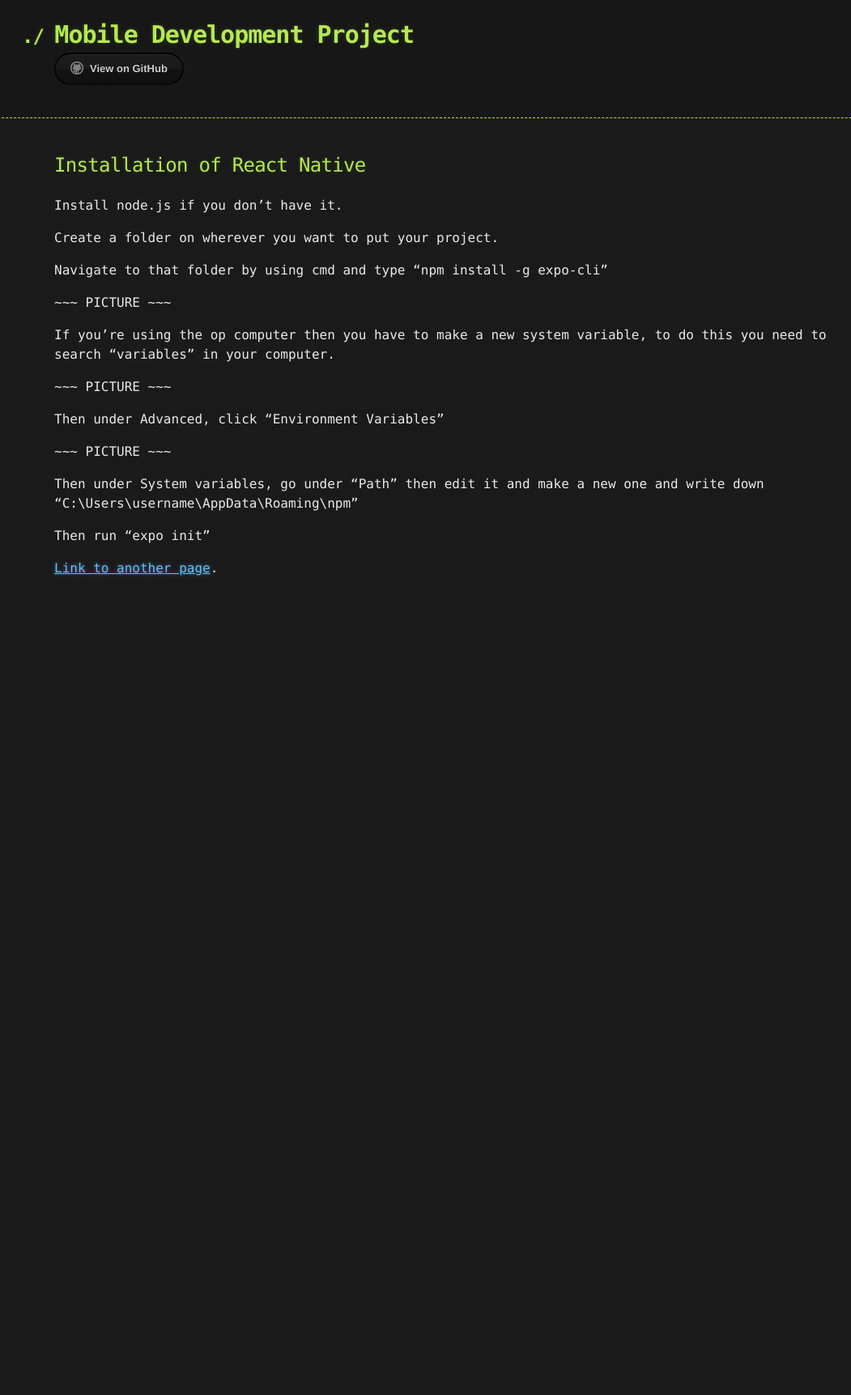
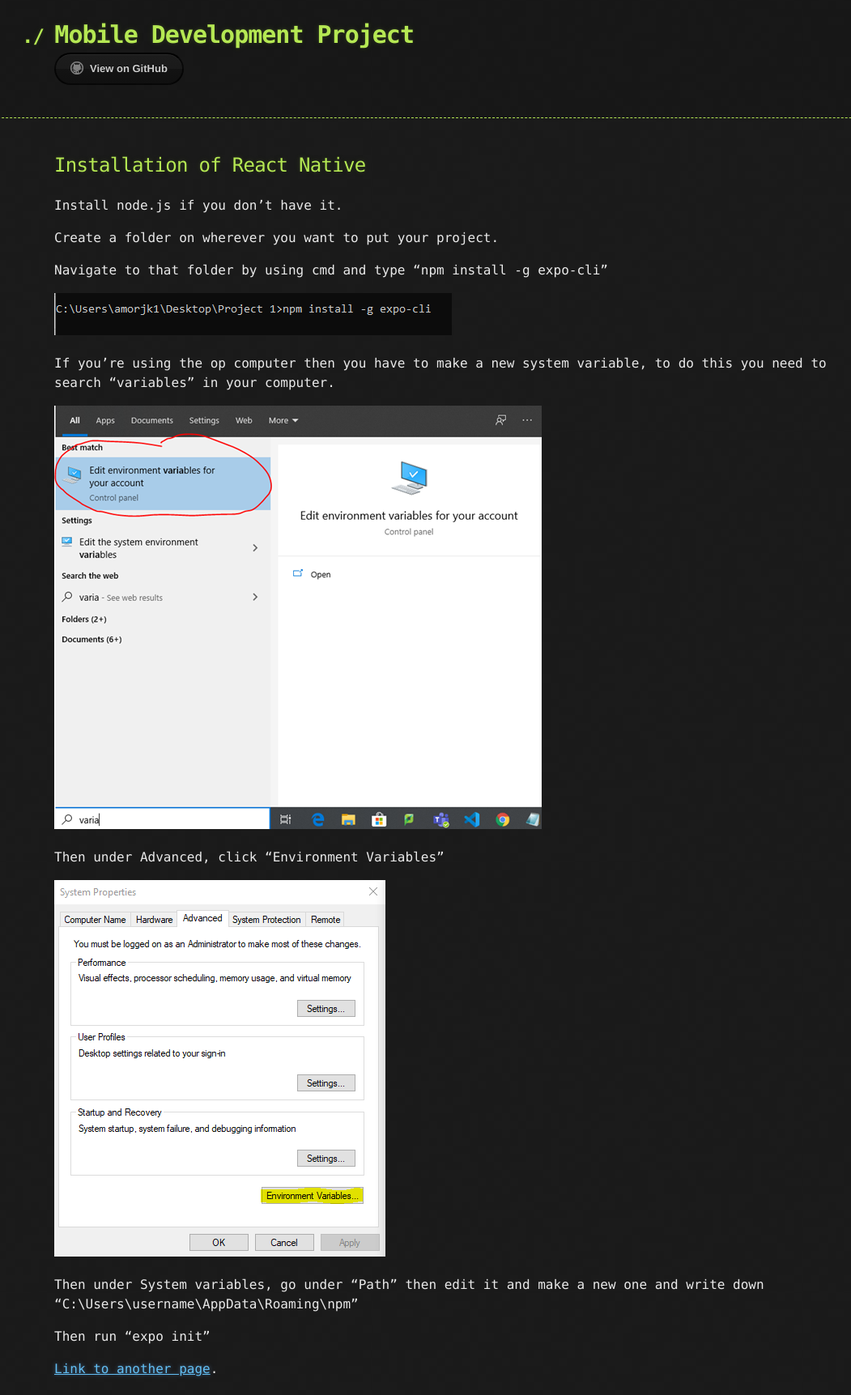
Before and after one commit to amorjk1/Project-1, a Jekyll site: the page built from index.md, in a window 1280 px wide. Shown: the whole page at 81% size, without its empty margins (73-1124 px from the left). Built offline with Jekyll 4.4.1, drawn with Linux system fonts in a browser that asks for light colours; our own code applies the rules of GitHub Pages for plain Markdown files; before the commit the page ends 900 px from its top, so only the background shows below that.

Commit message:
Added the images to the actual website

```diff
--- a/index.md
+++ b/index.md
@@ -10,15 +10,15 @@
 
 Navigate to that folder by using cmd and type “npm install -g expo-cli”
 
-~~~ PICTURE ~~~
+![1st](https://github.com/amorjk1/Project-1/blob/master/assets/images/installation1.png?raw=true)
 
 If you’re using the op computer then you have to make a new system variable, to do this you need to search “variables” in your computer.
 
-~~~ PICTURE ~~~
+![2nd](https://github.com/amorjk1/Project-1/blob/master/assets/images/installation2.png?raw=true)
 
 Then under Advanced, click “Environment Variables”
 
-~~~ PICTURE ~~~
+![3rd](https://github.com/amorjk1/Project-1/blob/master/assets/images/installation3.png?raw=true)
 
 Then under System variables, go under “Path” then edit it and make a new one and write down “C:\Users\username\AppData\Roaming\npm”
 
```
